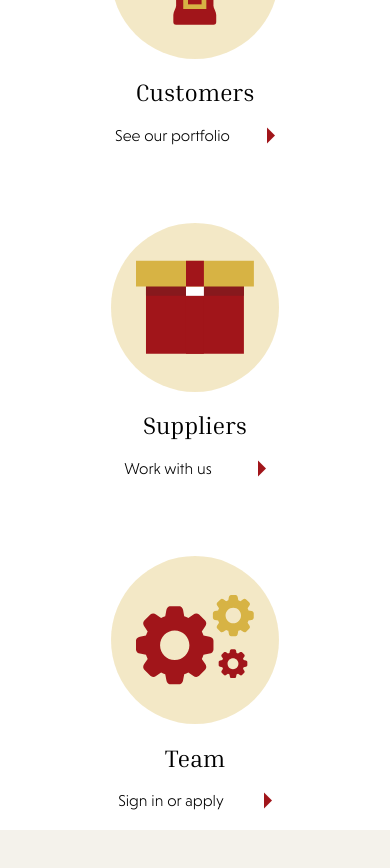
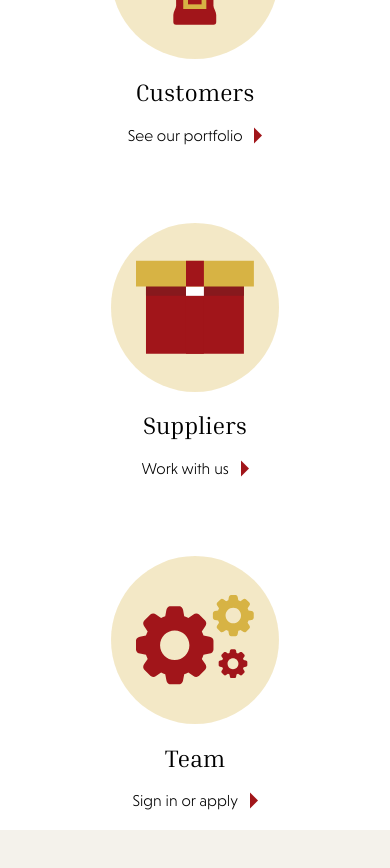
Before and after one commit to crfmc/sg_landing, a React (Create React App) app: page / in a window 390 px wide. Shown: the part 1680-2548 px from the top of the page. Built offline with nearby package versions, Linux system fonts and the light colour scheme.

Commit message:
fixing pin subtext margin

```diff
--- a/src/styles/pin.module.css
+++ b/src/styles/pin.module.css
@@ -50,3 +50,13 @@
     margin-top: 15%;
   }
 }
+
+@media (max-width: 450px) {
+  .pin__subtext_container {
+    justify-content: center;
+  }
+
+  .pin__subtext {
+    margin-right: 5%;
+  }
+}
```
